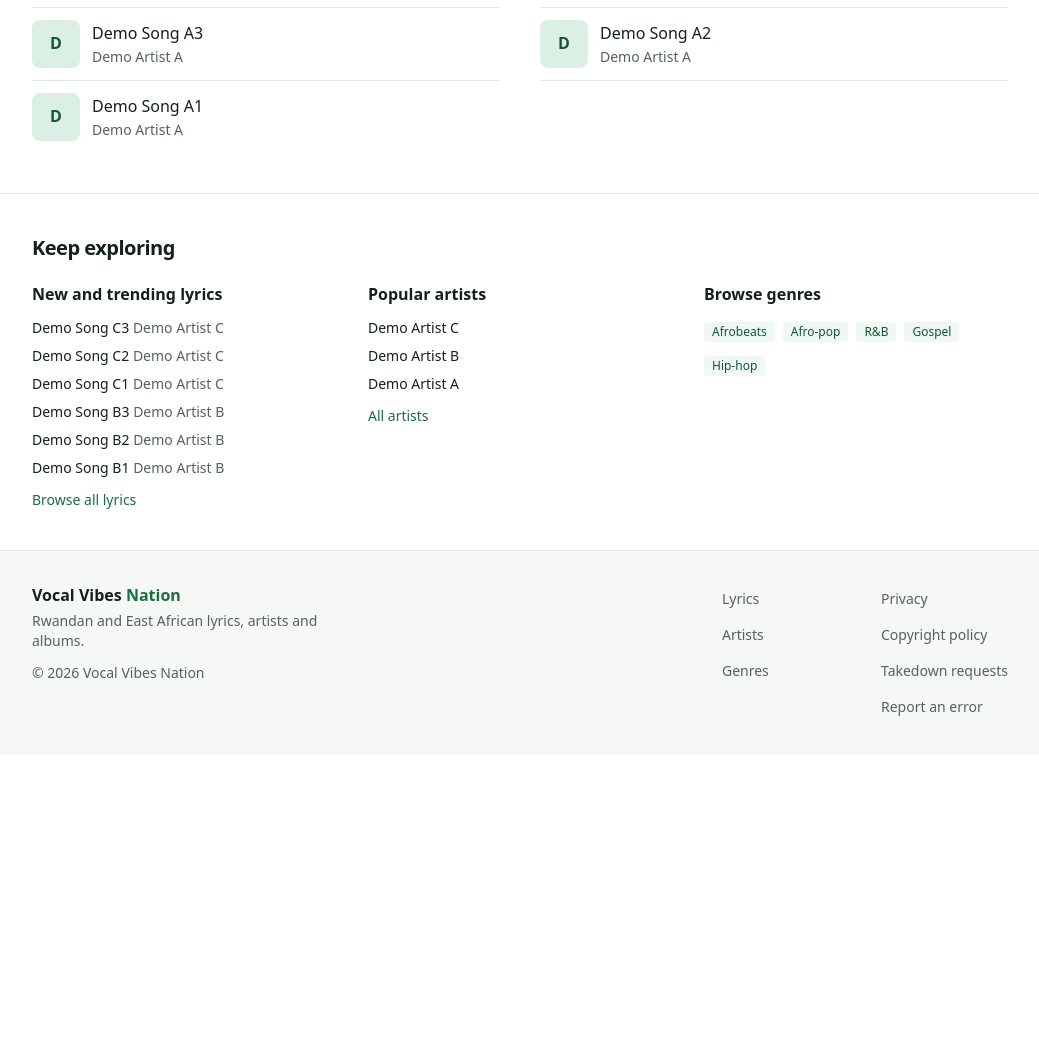
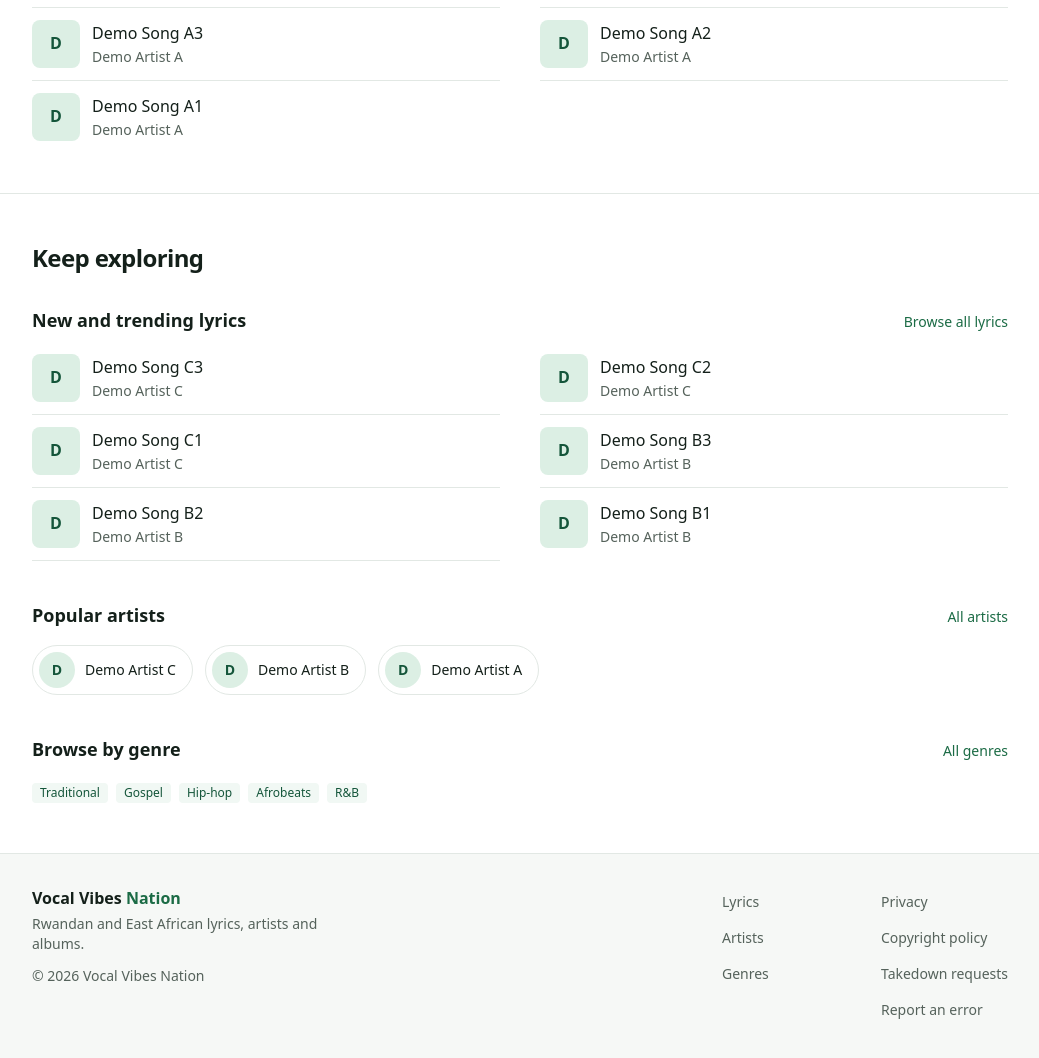
Before and after one commit to nassaone/rwandanlyrics, a Laravel app: page /songs in a window 1280 px wide. Shown: the part 617-1675 px from the top of the page, without its empty margins (120-1159 px from the left). Before the commit the page ends 1333 px from the top, so only its background shows below. Run offline with Laravel 12, Linux system fonts and the light colour scheme; data comes from the database, SQL or seed files in the repository; data that the repository does not hold is empty; style sheets or scripts are compiled from the project's sources.

Commit message:
Redesign the Keep exploring block with song rows, artist pills and top genres, rebuild assets
Co-Authored-By: Claude Sonnet 5.5 <noreply@anthropic.com>
Claude-Session: https://claude.ai/code/session_014qncybxtmmQirrsHWSVT9L

```diff
--- a/app/Services/Discover.php
+++ b/app/Services/Discover.php
@@ -18,12 +18,12 @@ class Discover
         $ids = app(ViewStats::class)->trendingIds('song', null, $limit);
 
         $trending = $ids
-            ? Song::publiclyVisible()->with('artists')->whereIn('songs.id', $ids)->get()
+            ? Song::publiclyVisible()->with(['artists.image', 'cover', 'album.cover'])->whereIn('songs.id', $ids)->get()
                 ->sortBy(fn ($s) => array_search($s->id, $ids))->values()
             : collect();
 
         if ($trending->count() < $limit) {
-            $fill = Song::publiclyVisible()->with('artists')
+            $fill = Song::publiclyVisible()->with(['artists.image', 'cover', 'album.cover'])
                 ->whereNotIn('songs.id', $trending->pluck('id'))
                 ->latest('songs.published_at')->limit($limit - $trending->count())->get();
             $trending = $trending->concat($fill);
@@ -34,7 +34,7 @@ class Discover
 
     public function artists(int $limit = 8): Collection
     {
-        $live = fn () => Artist::published()->whereHas('songs', fn ($q) => $q->publiclyVisible());
+        $live = fn () => Artist::published()->with('image')->whereHas('songs', fn ($q) => $q->publiclyVisible());
         $ids = app(ViewStats::class)->trendingIds('artist', null, $limit);
 
         $popular = $ids
--- a/resources/views/components/discover.blade.php
+++ b/resources/views/components/discover.blade.php
@@ -2,42 +2,53 @@
     $discover = app(\App\Services\Discover::class);
     $dSongs = $discover->songs(6);
     $dArtists = $discover->artists(8);
-    $dGenres = $discover->genres(12);
+    $dGenres = $discover->genres(8);
 @endphp
 @if ($dSongs->isNotEmpty() || $dArtists->isNotEmpty() || $dGenres->isNotEmpty())
     <section class="border-t border-line" aria-labelledby="discover-heading">
-        <div class="mx-auto max-w-5xl px-4 py-10 sm:px-6">
-            <h2 id="discover-heading" class="text-xl">Keep exploring</h2>
-            <div class="mt-5 grid gap-8 md:grid-cols-3">
+        <div class="mx-auto max-w-5xl px-4 py-12 sm:px-6">
+            <h2 id="discover-heading" class="text-2xl">Keep exploring</h2>
+
             @if ($dSongs->isNotEmpty())
-                    <div>
-                        <h3 class="text-base">New and trending lyrics</h3>
-                        <ul class="mt-3 space-y-2 text-sm">
+                <div class="mt-8">
+                    <div class="flex items-baseline justify-between gap-4">
+                        <h3 class="text-lg">New and trending lyrics</h3>
+                        <a href="{{ route('songs.index') }}" class="shrink-0 text-sm text-accent-600 hover:underline">Browse all lyrics</a>
+                    </div>
+                    <ul class="mt-2 md:grid md:grid-cols-2 md:gap-x-10">
                         @foreach ($dSongs as $item)
+                            <x-song-row :song="$item" />
+                        @endforeach
+                    </ul>
+                </div>
+            @endif
+
+            @if ($dArtists->isNotEmpty())
+                <div class="mt-10">
+                    <div class="flex items-baseline justify-between gap-4">
+                        <h3 class="text-lg">Popular artists</h3>
+                        <a href="{{ route('artists.index') }}" class="shrink-0 text-sm text-accent-600 hover:underline">All artists</a>
+                    </div>
+                    <ul class="mt-4 flex flex-wrap gap-3">
+                        @foreach ($dArtists as $item)
                             <li>
-                                    <a href="{{ route('songs.show', $item->slug) }}" class="font-medium text-ink hover:text-accent-600">{{ $item->title }}</a>
-                                    <span class="text-muted">{{ $item->artists->pluck('name')->join(', ') }}</span>
+                                <a href="{{ route('artists.show', $item->slug) }}" class="flex items-center gap-2.5 rounded-full border border-line bg-page py-1.5 pl-1.5 pr-4 text-sm font-medium text-ink hover:bg-accent-50">
+                                    <x-avatar :media="$item->image" :name="$item->name" size="size-9 text-sm" />
+                                    <span>{{ $item->name }}</span>
+                                </a>
                             </li>
                         @endforeach
                     </ul>
-                        <p class="mt-3 text-sm"><a href="{{ route('songs.index') }}" class="text-accent-600 hover:underline">Browse all lyrics</a></p>
                 </div>
             @endif
-                @if ($dArtists->isNotEmpty())
-                    <div>
-                        <h3 class="text-base">Popular artists</h3>
-                        <ul class="mt-3 space-y-2 text-sm">
-                            @foreach ($dArtists as $item)
-                                <li><a href="{{ route('artists.show', $item->slug) }}" class="font-medium text-ink hover:text-accent-600">{{ $item->name }}</a></li>
-                            @endforeach
-                        </ul>
-                        <p class="mt-3 text-sm"><a href="{{ route('artists.index') }}" class="text-accent-600 hover:underline">All artists</a></p>
+
+            @if ($dGenres->isNotEmpty())
+                <div class="mt-10">
+                    <div class="flex items-baseline justify-between gap-4">
+                        <h3 class="text-lg">Browse by genre</h3>
+                        <a href="{{ route('genres.index') }}" class="shrink-0 text-sm text-accent-600 hover:underline">All genres</a>
                     </div>
-                @endif
-                @if ($dGenres->isNotEmpty())
-                    <div>
-                        <h3 class="text-base">Browse genres</h3>
-                        <ul class="mt-3 flex flex-wrap gap-2">
+                    <ul class="mt-4 flex flex-wrap gap-2">
                         @foreach ($dGenres as $item)
                             <li><a href="{{ route('genres.show', $item->slug) }}"><x-badge>{{ $item->name }}</x-badge></a></li>
                         @endforeach
@@ -45,6 +56,5 @@
                 </div>
             @endif
         </div>
-        </div>
     </section>
 @endif
```
Also changed, not shown: 3 other files. Lines whose indentation alone changed are shown as unchanged.
